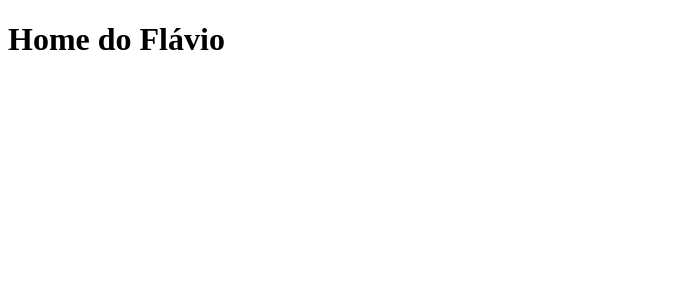
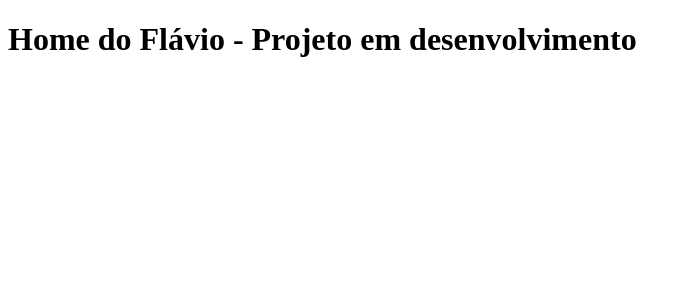
Before and after one commit to flaviorib-dev/clone-tabnews, a Next.js app: page / in a window 1280 px wide. Shown: the top 300 px of the page, without its empty margins (0-691 px from the left). Built offline with nearby package versions, Linux system fonts and the light colour scheme.

Commit message:
Alterada a mensagem

```diff
--- a/pages/index.js
+++ b/pages/index.js
@@ -1,5 +1,5 @@
 function Home() {
-    return <h1>Home do Flávio</h1>
+    return <h1>Home do Flávio - Projeto em desenvolvimento</h1>
 }
 
 export default Home;
```
